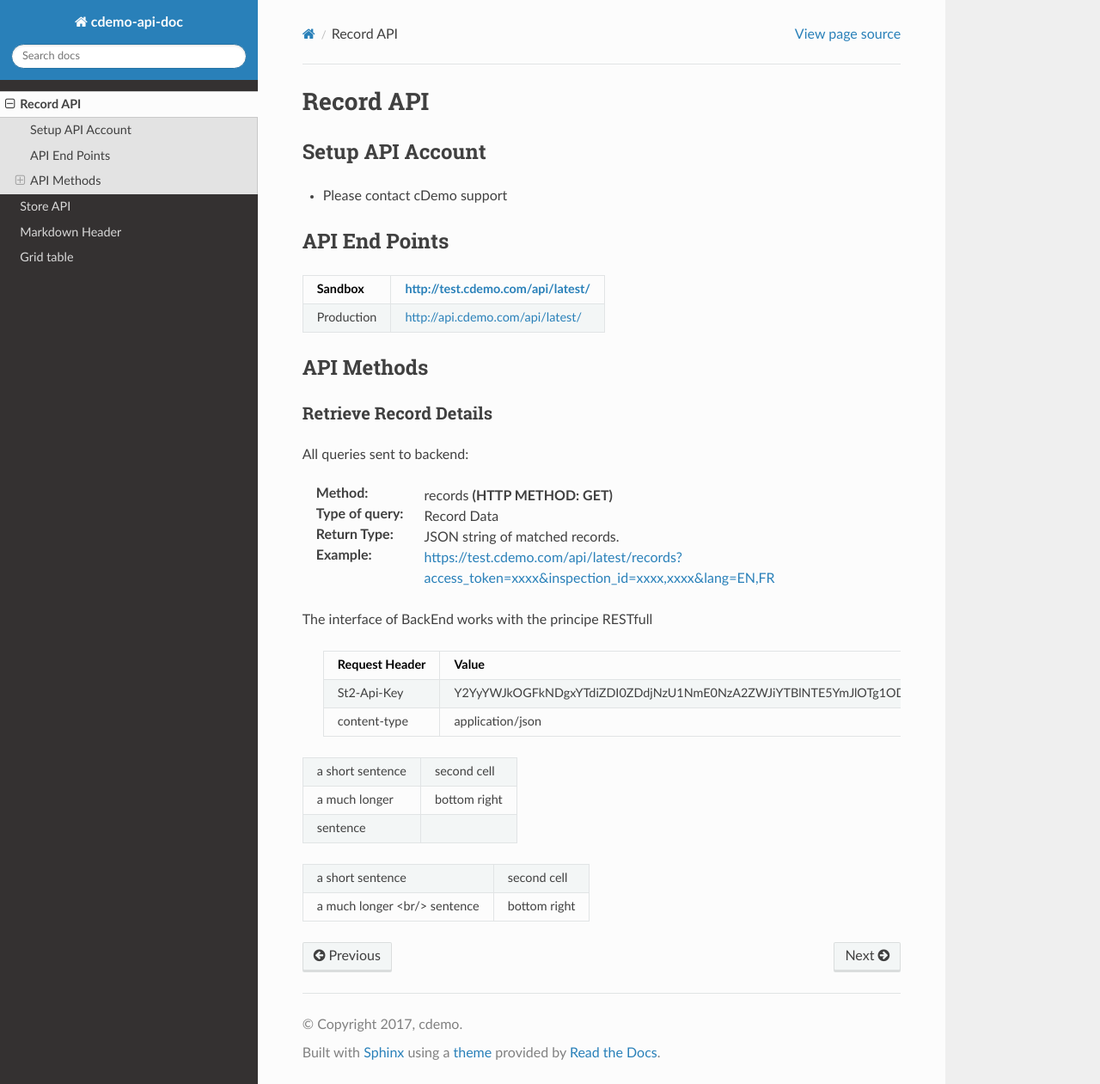
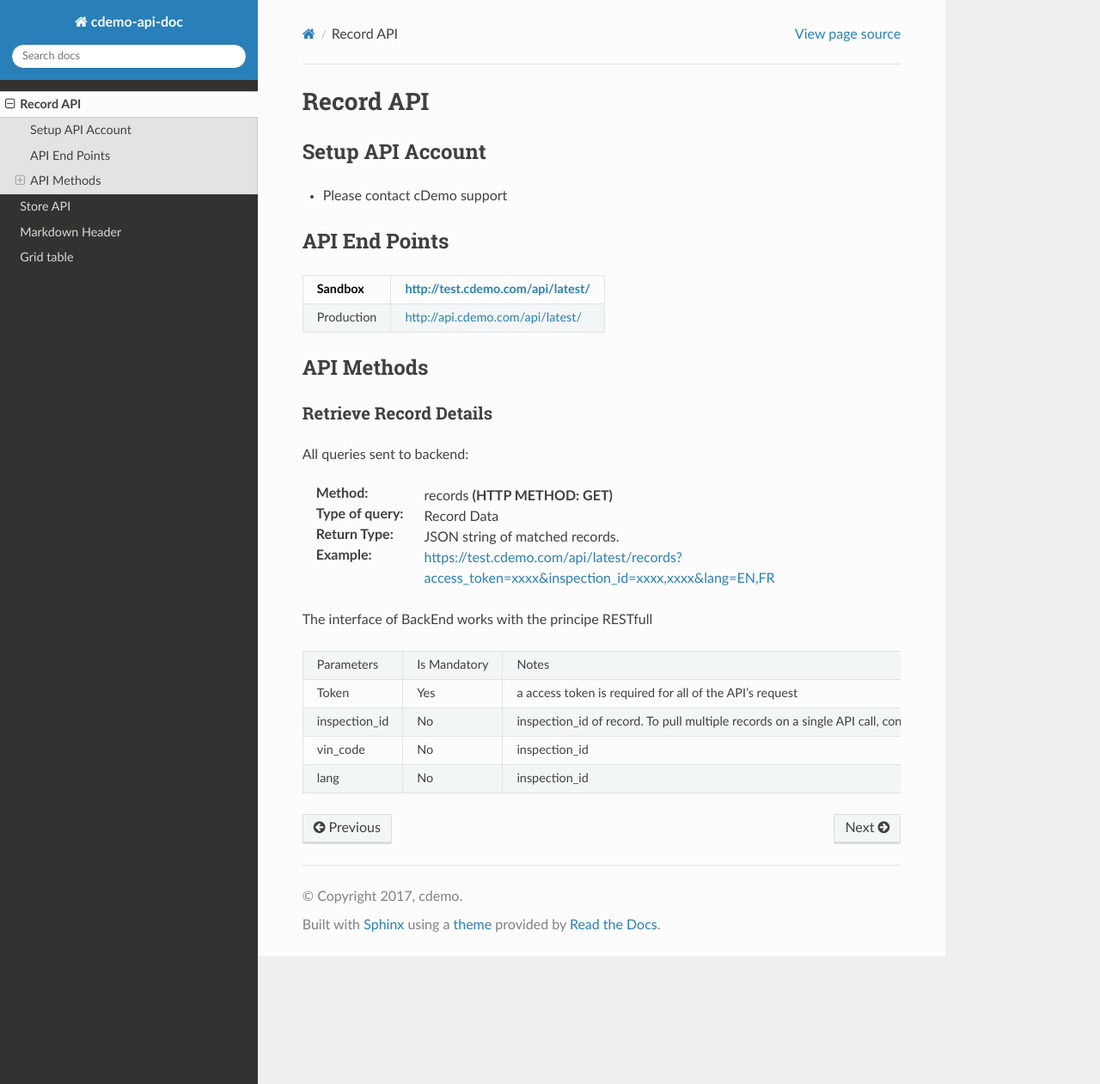
Before and after one commit to cdemomobilesolutions/apidoc, a Sphinx documentation site: the page built from source/record_api.rst, in a window 1280 px wide and 1261 px high. Shown: the whole window at 86% size. Built offline with Sphinx 7.4.7 and the Read the Docs theme 2.0.0, drawn with Linux system fonts in a browser that asks for light colours.

Commit message:
table test

```diff
--- a/source/record_api.rst
+++ b/source/record_api.rst
@@ -33,22 +33,22 @@ All queries sent to backend:
 
 The interface of BackEnd works with the principe RESTfull
 
- ==============  =======
- Request Header   Value
- ==============  =======
- St2-Api-Key      Y2YyYWJkOGFkNDgxYTdiZDI0ZDdjNzU1NmE0NzA2ZWJiYTBlNTE5YmJlOTg1ODU0MzNmNjc3MzcxNDE0MDFhZA
- content-type     application/json
- ==============  =======
-
-================  ============
-a short sentence  second cell
-a much longer     bottom right
-  sentence
-================  ============
-
-+-----------------------+--------------+
-| a short sentence      | second cell  |
-+-----------------------+--------------+
-| a much longer <br/>   | bottom right |
-| sentence              |              |
-+-----------------------+--------------+
++-----------------------+---------------+----------------------------+
+| Parameters            | Is Mandatory  | Notes                      |
++-----------------------+---------------+----------------------------+
+| Token                 | Yes           | a access token is required |
+|                       |               | for all of the API's       |
+|                       |               | request                    |
++-----------------------+---------------+----------------------------+
+| inspection_id         | No            | inspection_id of record.   |
+|                       |               | To pull multiple records   |
+|                       |               | on a single API call,      |
+|                       |               | concatenate inspection ID's|
+|                       |               | with comma such as         |
+|                       |               | inspection_id1,            |
+|                       |               | inspection_id2             |
++-----------------------+---------------+----------------------------+
+| vin_code              | No            | inspection_id              |
++-----------------------+---------------+----------------------------+
+| lang                  | No            | inspection_id              |
++-----------------------+---------------+----------------------------+
```
